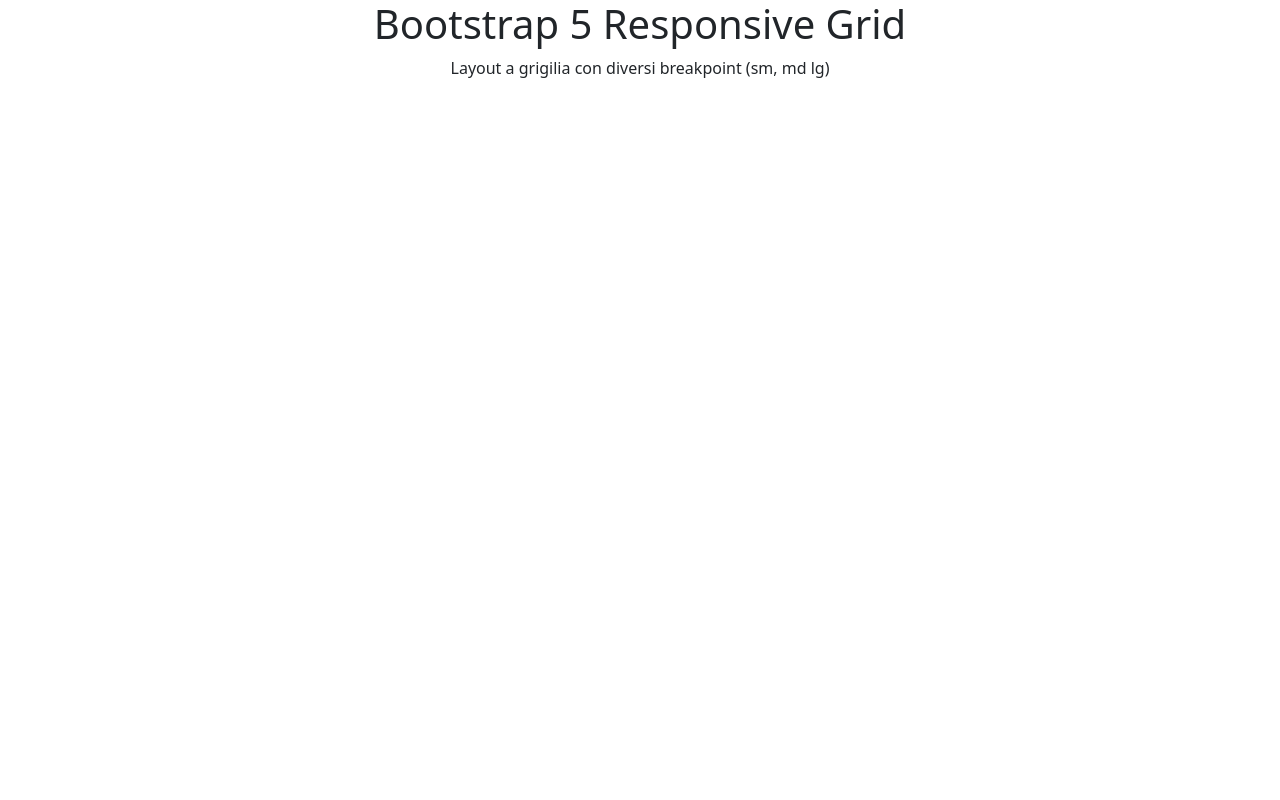
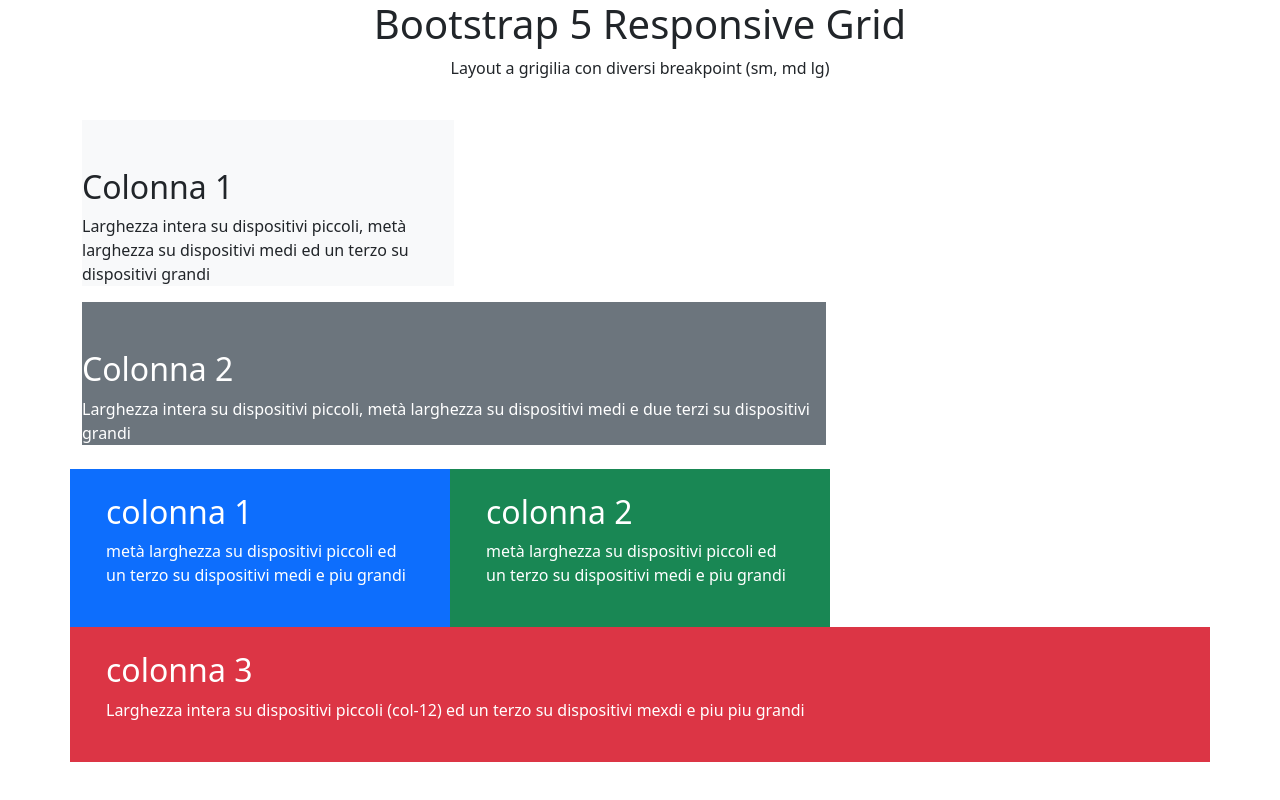
Before and after one commit to KWAshen/htmlcss-bootstrap-layout, a plain HTML site: page index.html in a window 1280 px wide. Drawn offline with nearby package versions, Linux system fonts and the light colour scheme.

Commit message:
fine dei 3 quadrati

```diff
--- a/index.html
+++ b/index.html
@@ -15,8 +15,40 @@
         <p>Layout a grigilia con diversi breakpoint (sm, md lg)</p>
       </div>
     </div>
-    <div class="row"></div>
-    <div class="row"></div>
+    <div class="row gy-4 mt-4"></div>
+    <div class="col-12 col-md-6 col-lg-4 bg-light">
+      <div class="p-4"></div>
+      <h2>Colonna 1</h2>
+      <p>Larghezza intera su dispositivi piccoli, metà larghezza su dispositivi medi ed un terzo su dispositivi grandi
+      </p>
+    </div>
+    <div class="col-12 col-md-6 col-lg-8 bg-secondary text-white">
+      <div class="p-4"></div>
+      <h2>Colonna 2</h2>
+       <p>Larghezza intera su dispositivi piccoli, metà larghezza su dispositivi medi e due terzi su dispositivi grandi
+       </p>
+    </div>
+    <div class="row mt-4">
+      <div class="col-6 col-md-4 bg-primary text-white">
+        <div class="p-4">
+          <h2>colonna 1</h2>
+          <p>metà larghezza su dispositivi piccoli ed un terzo su dispositivi medi e piu grandi</p>
+        </div>
+      </div>
+      <div class="col-6 col-md-4 bg-success text-white">
+        <div class="p-4">
+          <h2>colonna 2</h2>
+          <p>metà larghezza su dispositivi piccoli ed un terzo su dispositivi medi e piu grandi</p>
+        </div>
+      </div>
+      <div class="col-12 bg-danger text-white">
+        <div class="p-4">
+          <h2>colonna 3</h2>
+          <p>Larghezza intera su dispositivi piccoli (col-12) ed un terzo su dispositivi mexdi e piu piu grandi</p>
+        </div>
+      </div>
+
+    </div>
     <div class="row"></div>
   </div>
 </body>
--- a/styles.css
+++ b/styles.css
@@ -4,10 +4,11 @@
   box-sizing: border-box;
 }
 
-body{
+.body{
 
 }
 
 .container{
 
+
 }
```
